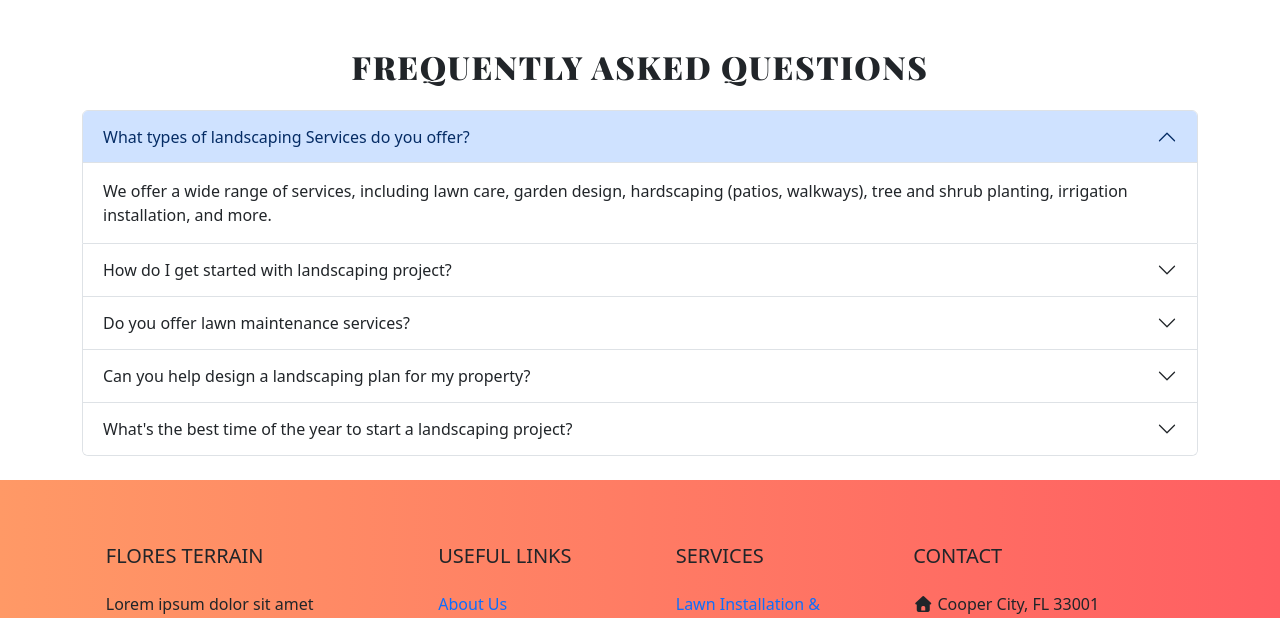
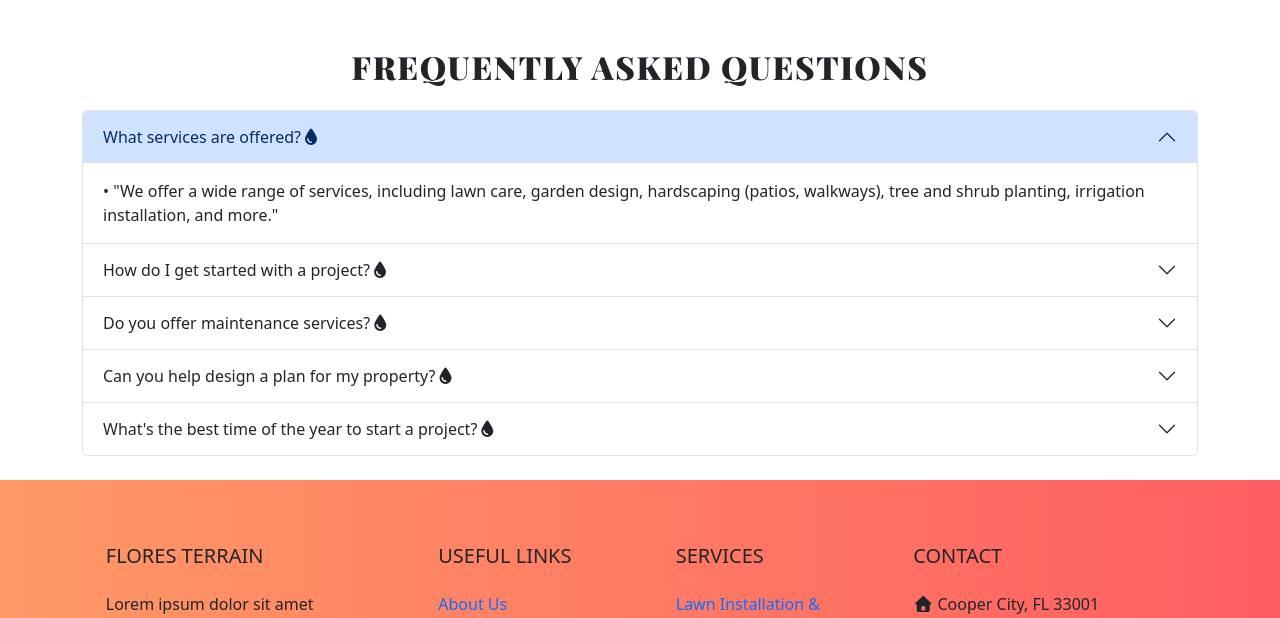
Before and after one commit to Daniel1000c/landscaping, a PHP site: page / in a window 1280 px wide. Shown: the part 76-694 px from the top of the page. Run offline with PHP 8.4, Linux system fonts and the light colour scheme; data that the repository does not hold is empty; some libraries are stand-ins or nearby versions; some web fonts are replaced.

Commit message:
Reformat accordion items and Rewrite faq questions
-Rewrite faq questions to be more shorter
-Reformat accordion items to be spaced out more for readability

```diff
--- a/includes/faqSection.php
+++ b/includes/faqSection.php
@@ -7,63 +7,83 @@
             <div class="accordion-item">
                 <h2 class="accordion-header">
                 <button class="accordion-button" type="button" data-bs-toggle="collapse" data-bs-target="#collapseOne" aria-expanded="true" aria-controls="collapseOne">
-                What types of landscaping Services do you offer?
+                    What services are offered?
+                    <span class="accordion-icon">
+                        <i class="fas fa-tint"></i>
+                    </span>
                 </button>
                 </h2>
                 <div id="collapseOne" class="accordion-collapse collapse show" data-bs-parent="#accordionExample">
                     <div class="accordion-body">
-                We offer a wide range of services, including lawn care, garden design, hardscaping (patios, walkways), tree and shrub planting, irrigation installation, and more.
+                       &#8226; "We offer a wide range of services, including lawn care, garden design, hardscaping (patios, walkways), tree and shrub planting, irrigation installation, and more."
                     </div>
                 </div>
             </div>
+
             <div class="accordion-item">
                 <h2 class="accordion-header">
                 <button class="accordion-button collapsed" type="button" data-bs-toggle="collapse" data-bs-target="#collapseTwo" aria-expanded="false" aria-controls="collapseTwo">
-                How do I get started with landscaping project?
+                    How do I get started with a project?
+                    <span class="accordion-icon">
+                        <i class="fas fa-tint"></i>
+                    </span>
                 </button>
                 </h2>
                 <div id="collapseTwo" class="accordion-collapse collapse" data-bs-parent="#accordionExample">
                     <div class="accordion-body">
-                Simply contact us for a free consultation. We’ll assess your space, discuss your vision, and create a customized plan that fits your needs and budget.
+                      &#8226; "Simply contact us for a free consultation. We’ll assess your space, discuss your vision, and create a customized plan that fits your needs and budget."
                     </div>
                 </div>
             </div>
+
             <div class="accordion-item">
                 <h2 class="accordion-header">
                 <button class="accordion-button collapsed" type="button" data-bs-toggle="collapse" data-bs-target="#collapseThree" aria-expanded="false" aria-controls="collapseThree">
-                Do you offer lawn maintenance services?
+                    Do you offer maintenance services?
+                    <span class="accordion-icon">
+                        <i class="fas fa-tint"></i>
+                    </span>
                 </button>
                 </h2>
                 <div id="collapseThree" class="accordion-collapse collapse" data-bs-parent="#accordionExample">
                     <div class="accordion-body">
-                Yes! We provide regular lawn mowing, fertilization, weed control, and seasonal clean-up to keep your lawn looking its best year-round.
+                        &#8226; "Yes! We provide regular lawn mowing, fertilization, weed control, and seasonal clean-up to keep your lawn looking its best year-round."
                     </div>
                 </div>
             </div>
+
             <div class="accordion-item">
                 <h2 class="accordion-header">
                 <button class="accordion-button collapsed" type="button" data-bs-toggle="collapse" data-bs-target="#collapseFour" aria-expanded="false" aria-controls="collapseFour">
-                Can you help design a landscaping plan for my property?
+                    Can you help design a plan for my property?
+                    <span class="accordion-icon">
+                        <i class="fas fa-tint"></i>
+                    </span>
                 </button>
                 </h2>
                 <div id="collapseFour" class="accordion-collapse collapse" data-bs-parent="#accordionExample">
                     <div class="accordion-body">
-               Absolutely! Our design team will work with you to create a landscape plan that suits your style, needs, and the unique features of your property.
+                        &#8226; "Absolutely! Our design team will work with you to create a landscape plan that suits your style, needs, and the unique features of your property."
                     </div>
                 </div>
             </div>
+
             <div class="accordion-item">
                 <h2 class="accordion-header">
                 <button class="accordion-button collapsed" type="button" data-bs-toggle="collapse" data-bs-target="#collapseFive" aria-expanded="false" aria-controls="collapseFive">
-                What's the best time of the year to start a landscaping project?
+                    What's the best time of the year to start a project?
+                    <span class="accordion-icon">
+                        <i class="fas fa-tint"></i>
+                    </span>
                 </button>
                 </h2>
                 <div id="collapseFive" class="accordion-collapse collapse" data-bs-parent="#accordionExample">
                     <div class="accordion-body">
-                Spring and early fall are ideal times for landscaping, as the weather is mild, and plants establish roots before extreme temperatures hit.
+                       &#8226; "Spring and early fall are ideal times for landscaping, as the weather is mild, and plants establish roots before extreme temperatures hit."
                     </div>
                 </div>
             </div>
+
         </div>
     </div>
 </section>
```
Lines whose indentation alone changed are shown as unchanged.
